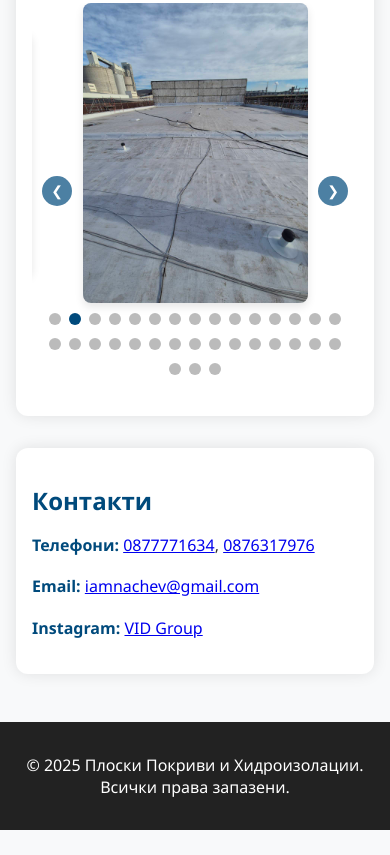
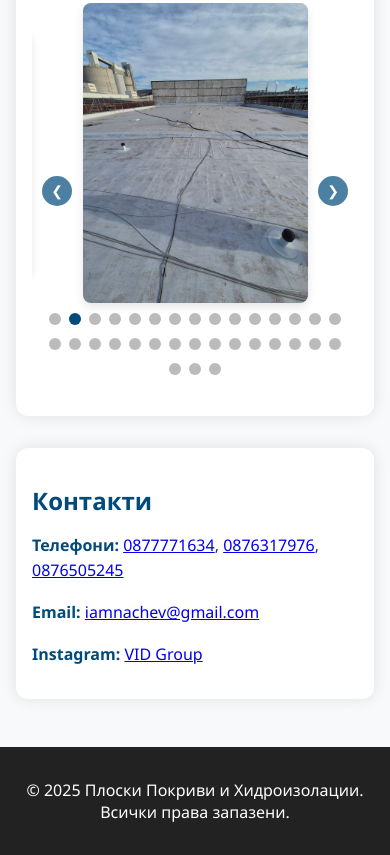
Before and after one commit to Ferhaps/waterproofing-services, a plain HTML site: page index.html in a window 390 px wide. Shown: the part 2035-2890 px from the top of the page. Before the commit the page ends 2865 px from the top, so only its background shows below. Drawn offline with Linux system fonts and the light colour scheme.

Commit message:
adds new phone number

```diff
--- a/index.html
+++ b/index.html
@@ -145,7 +145,9 @@
     <section class="container" id="contact">
       <h2>Контакти</h2>
       <address itemscope itemtype="https://schema.org/Organization">
-        <p><strong>Телефони:</strong> <a href="tel:+359877771634" itemprop="telephone">0877771634</a>, <a href="tel:+359876317976" itemprop="telephone">0876317976</a></p>
+        <p>
+          <strong>Телефони:</strong> <a href="tel:+359877771634" itemprop="telephone">0877771634</a>, <a href="tel:+359876317976" itemprop="telephone">0876317976</a>, <a href="tel:+359876505245" itemprop="telephone">0876505245</a>
+        </p>
         <p><strong>Email:</strong> <a href="mailto:iamnachev@gmail.com" itemprop="email">iamnachev@gmail.com</a></p>
         <p><strong>Instagram:</strong> <a href="https://www.instagram.com/vidgroup2025?igsh=MXc0N2VjNjEzdGR3dg==" target="_blank" itemprop="instagram">VID Group</a></p>
       </address>
```
